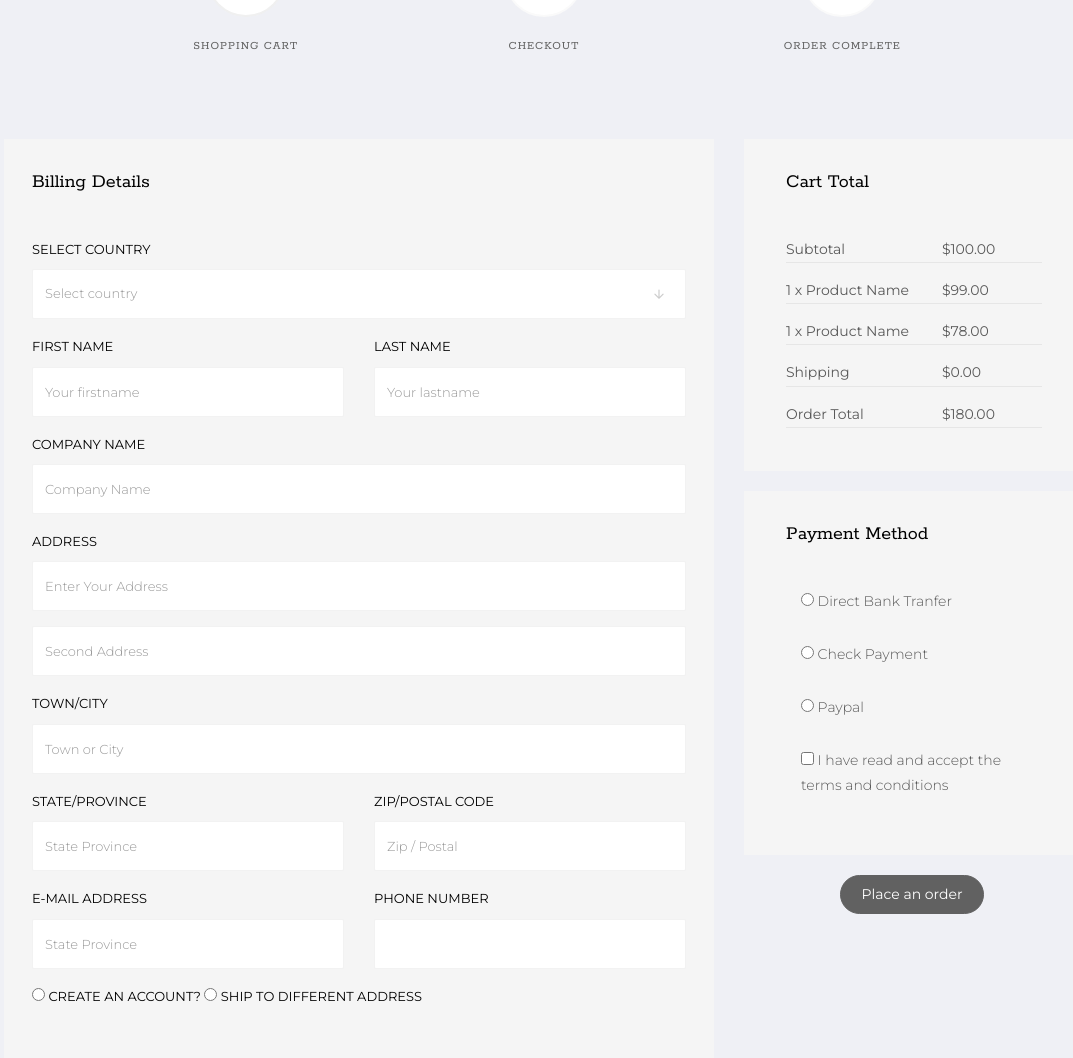
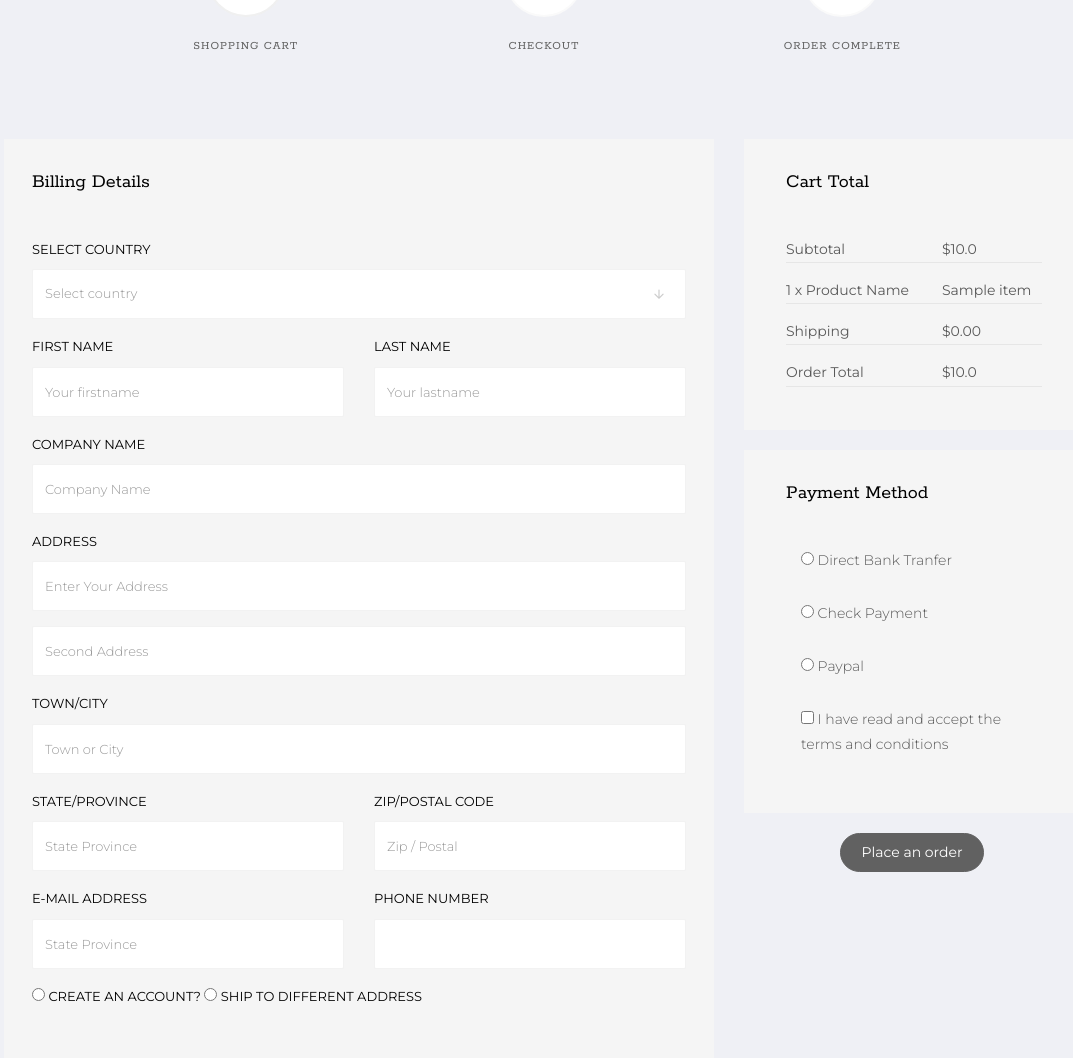
Before and after one commit to Mesh-254/Shoe_Universe_Store, a Flask app: page /checkout in a window 1280 px wide. Shown: the part 435-1493 px from the top of the page, without its empty margins (96-1169 px from the left). Run offline with Flask 2, Linux system fonts and the light colour scheme; tables that the repository leaves empty hold one stand-in row (values such as "Sample post"); some libraries are stand-ins or nearby versions; some web fonts are replaced.

Commit message:
updated cart and order routes

```diff
--- a/app.py
+++ b/app.py
@@ -71,7 +71,7 @@ def load_user(user_id):
 #
 def getlogindetails():
     """Returns a list of user information"""
-    email = User.query.get('email').first()
+    email = User.query.get('email')
     if email not in session:
         loggedIn = False
         username = ''
@@ -86,7 +86,9 @@ def getlogindetails():
 @app.route('/base')
 def base():
     username = User.query.get('username')
-    return render_template('base.html', username=username)
+    if current_user.is_authenticated:
+        count = CartItem.query.filter(Item.id == CartItem.item_id and current_user.id == CartItem.user_id).count()
+    return render_template('base.html', username=username, count=count)
 
 
 @app.route('/')
--- a/blueprints/cart.py
+++ b/blueprints/cart.py
@@ -38,6 +38,7 @@ def to_cart():
         return redirect(url_for('index'))
     return render_template('cart.html', itemData=itemData, subtotal=subtotal, count=count)
 
+
 @cart.route('/removeFromCart')
 def removeFromCart():
     """Route to  remove an item from the cart."""
--- a/blueprints/order.py
+++ b/blueprints/order.py
@@ -1,11 +1,19 @@
-from flask import Blueprint, render_template
+from flask import *
+from flask_login import current_user
+from models.CartItem import CartItem
+from models.Item import Item
 
 order = Blueprint('order', __name__)
 
 
 @order.route('/checkout')
 def checkout():
-    return render_template('checkout.html')
+    itemData = Item.query.filter(Item.id == CartItem.item_id and current_user.id == CartItem.user_id).all()
+    subtotal = 0
+    for item in itemData:
+        subtotal += item.price
+    return render_template('checkout.html', itemData=itemData, subtotal=subtotal)
+
 
 @order.route('/ordercomplete')
 def ordercomplete():
--- a/templates/base.html
+++ b/templates/base.html
@@ -85,7 +85,7 @@
                                     </ul>
                                 </li>
                             </div>
-                            <li class="cart"><a href="/cart"><i class="icon-shopping-cart"></i> Cart[0]</a>
+                            <li class="cart"><a href="/cart"><i class="icon-shopping-cart"></i> Cart[{{count}}]</a>
                             </li>
                             {% else %}
                             <li class="active"><a href="/">Home</a></li>
--- a/templates/checkout.html
+++ b/templates/checkout.html
@@ -137,22 +137,23 @@
 
 					<div class="col-lg-4">
 						<div class="row">
+							{%for data in itemData%}
 							<div class="col-md-12">
 								<div class="cart-detail">
 									<h2>Cart Total</h2>
 									<ul>
 										<li>
-											<span>Subtotal</span> <span>$100.00</span>
+											<span>Subtotal</span> <span>${{data.price}}</span>
 											<ul>
-												<li><span>1 x Product Name</span> <span>$99.00</span></li>
-												<li><span>1 x Product Name</span> <span>$78.00</span></li>
+												<li><span>1 x Product Name</span> <span>{{data.name}}</span></li>
 											</ul>
 										</li>
 										<li><span>Shipping</span> <span>$0.00</span></li>
-										<li><span>Order Total</span> <span>$180.00</span></li>
+										<li><span>Order Total</span> <span>${{subtotal}}</span></li>
 									</ul>
 								</div>
 						   </div>
+							{% endfor %}
 
 						   <div class="w-100"></div>
 
--- a/templates/order-complete.html
+++ b/templates/order-complete.html
@@ -41,8 +41,8 @@
 						<p class="icon-addcart"><span><i class="icon-check"></i></span></p>
 						<h2 class="mb-4">Thank you for purchasing, Your order is complete</h2>
 						<p>
-							<a href="index.html" class="btn btn-primary btn-outline-primary">Home</a>
-							<a href="shop.html" class="btn btn-primary btn-outline-primary"><i
+							<a href="{{url_for('index')}}" class="btn btn-primary btn-outline-primary">Home</a>
+							<a href="{{url_for('index')}}" class="btn btn-primary btn-outline-primary"><i
 									class="icon-shopping-cart"></i> Continue Shopping</a>
 						</p>
 					</div>
```
Also changed, not shown: templates/cart.html (+4 -4 lines).
